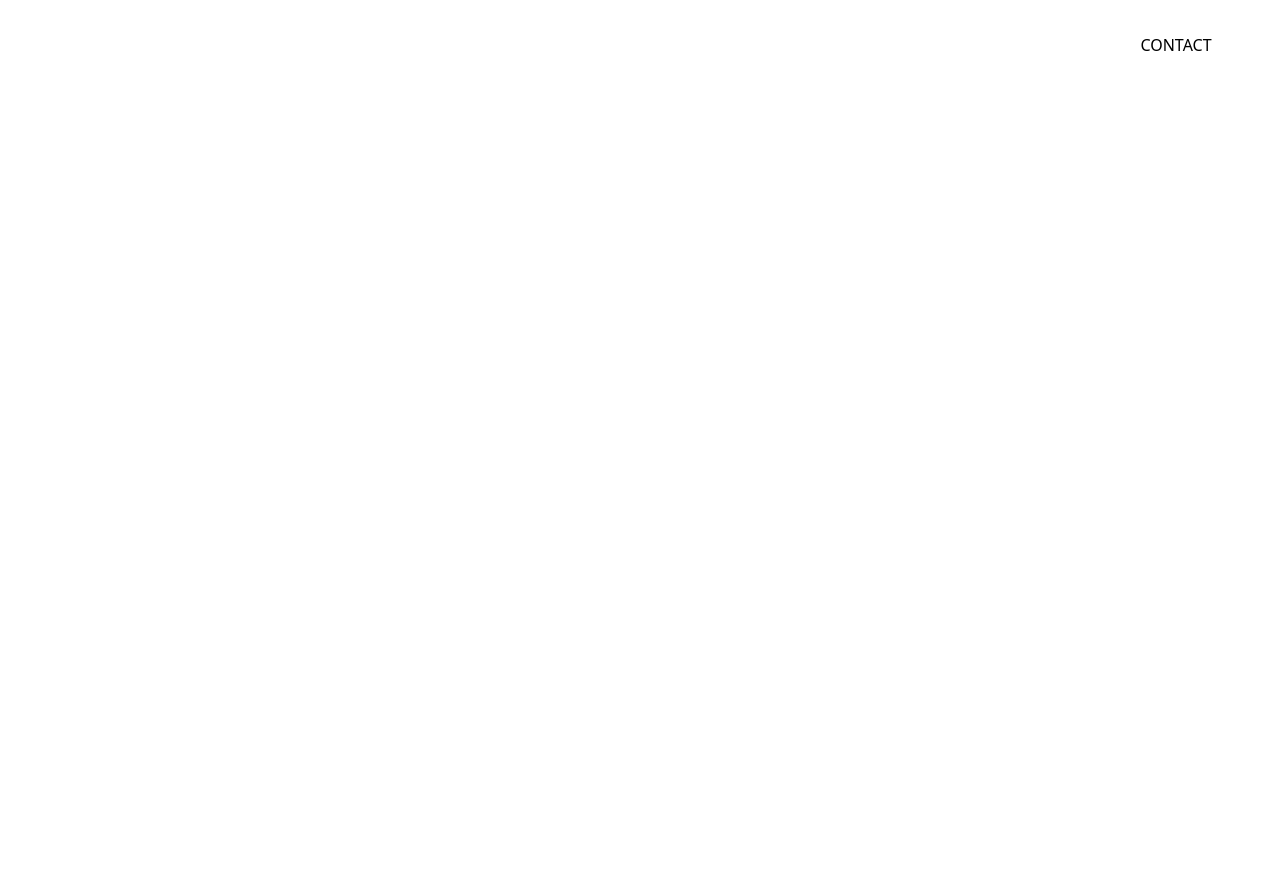
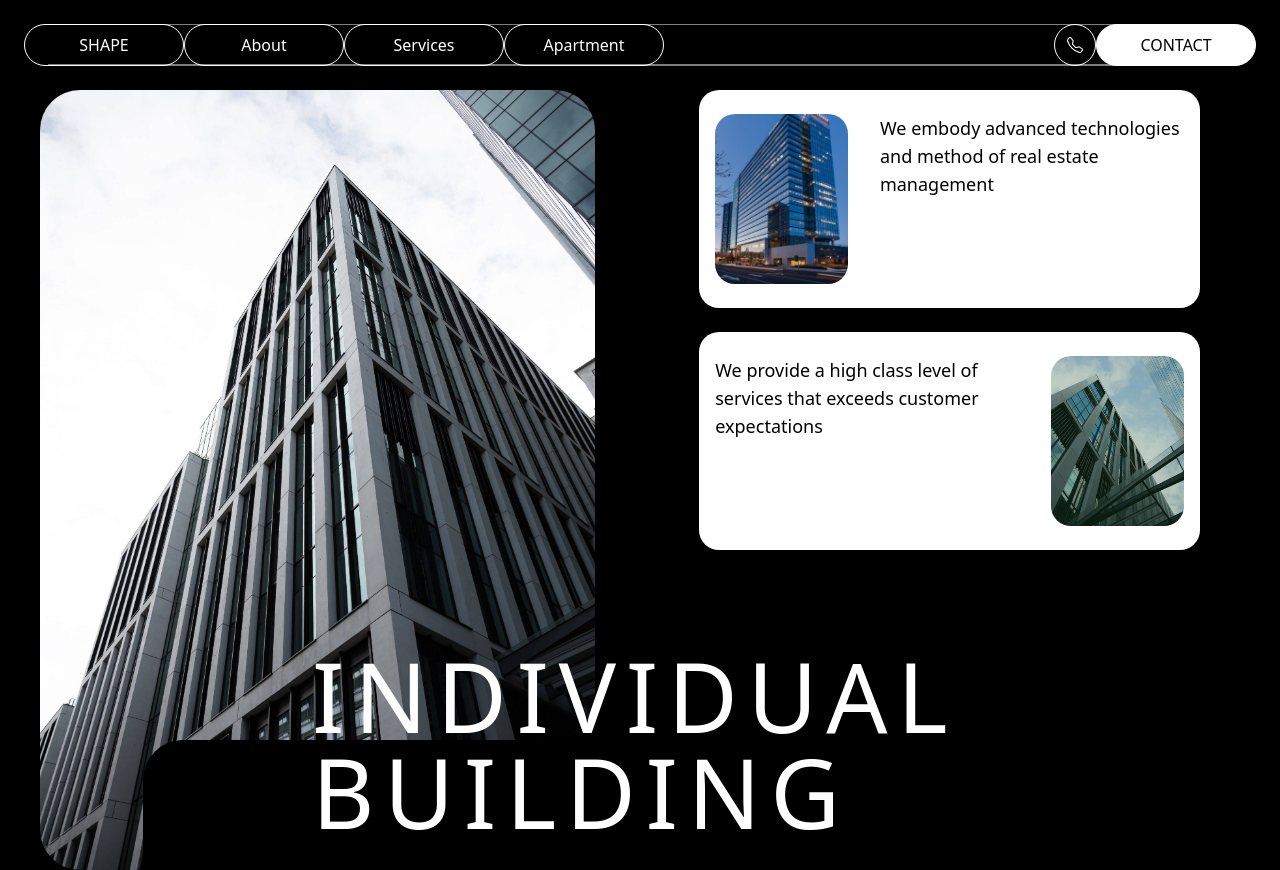
Before and after one commit to AshiqueHussain00/Individual-bulding-Website, a React (Vite) app: page / in a window 1280 px wide. Before the commit the page ends 800 px from the top, so only its background shows below. Built offline with nearby package versions, Linux system fonts and the light colour scheme.

Commit message:
changes made in nav and individual building

```diff
--- a/src/App.jsx
+++ b/src/App.jsx
@@ -3,11 +3,15 @@ import './App.css'
 import Navbar from './components/Navbar'
 import HeroSection from './components/HeroSection'
 
+
+import BuildingSection from './components/BuildingSection'
+
 function App() {
 
   return (
-    <div className='w-full h-full  '>
+    <div className='bg-black'>
        <Navbar/>
+      <BuildingSection/>
 
     </div>
   )
--- a/src/components/Navbar.jsx
+++ b/src/components/Navbar.jsx
@@ -31,9 +31,9 @@ const borderDraw = {
 //navbar component
 const Navbar = () => {
   return (
-    <div className="relative h-screen bg-transperant">
-      <div className="relative z-10 p-6">
-        <div className="relative">
+
+      <div className="relative  bg-black  z-10 p-6">
+        <div className="relative bg-black">
           <svg
             className="absolute inset-0"
             width="98%"
@@ -96,7 +96,7 @@ const Navbar = () => {
           </div>
         </div>
       </div>
-    </div>
+
   );
 };
 
```
